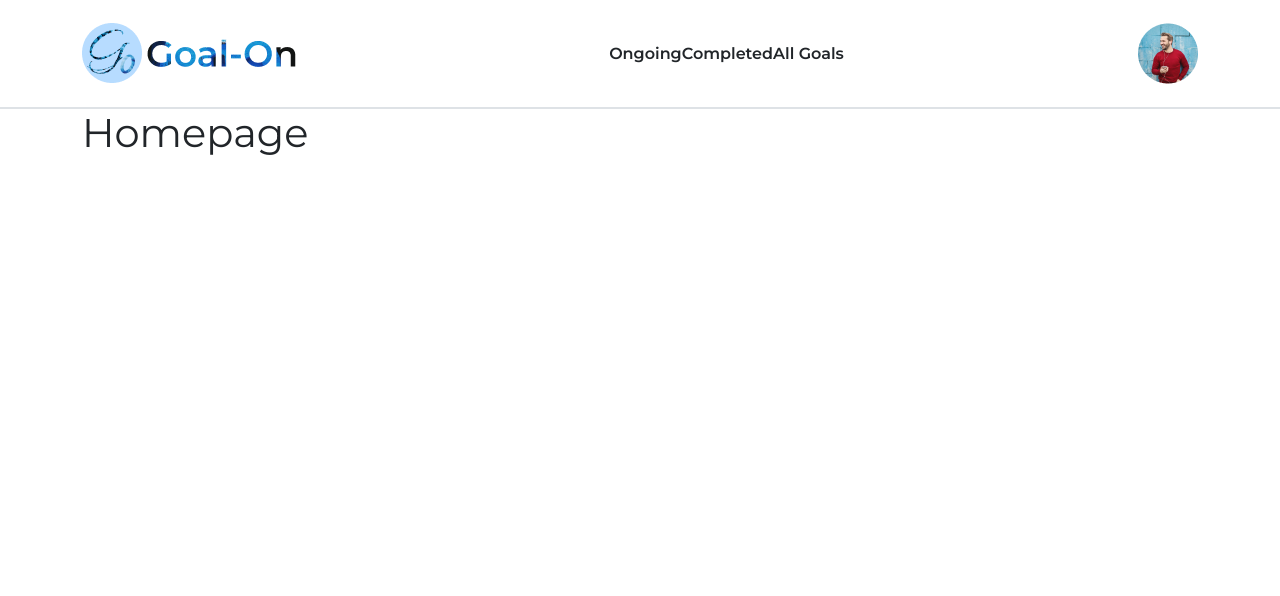
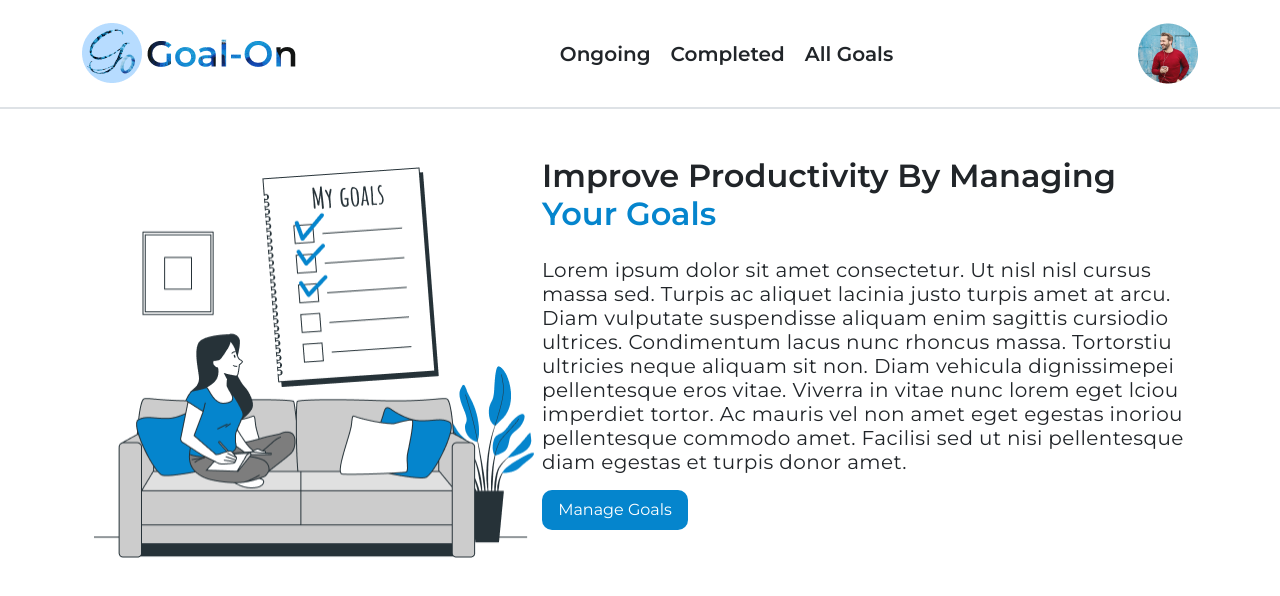
Before and after one commit to Muba-rak/goal-on-client, a React (Vite) app: page / in a window 1280 px wide. Shown: the top 596 px of the page. Built offline with nearby package versions, Linux system fonts and the light colour scheme.

Commit message:
added homepage

```diff
--- a/src/App.css
+++ b/src/App.css
@@ -1 +1,69 @@
 @import url('https://fonts.googleapis.com/css2?family=Montserrat:wght@400;600&display=swap');
+.tag{
+    margin: 0px 10px;
+    font-size: 20px;
+}
+.blue-text{
+    color: #0585CD;
+}
+.blue-bg{
+    background-color: #0585CD;
+}
+.btn1{
+    border: none;
+    outline: none;
+    width: 146px;
+    border-radius: 10px;
+}
+.img-logo{
+    width: 100%;
+}
+.img-text p{
+    font-family: Montserrat;
+        font-size: 20px;
+        font-weight: 400;
+        line-height: 24px;
+        letter-spacing: 0.02em;
+        text-align: left;
+}
+.parent-container{
+    width: 300px;
+}
+.parent{
+    width: 300px;
+    height: 12px;
+    border-radius: 10px;
+    background-color: #D9D9D9;
+}
+.child{
+    height: 100%;
+    border-radius: 10px;
+}
+.red{
+    height: 100%;
+        border-radius: 10px;
+        background-color: #FF0000CC;
+}
+.green {
+    height: 100%;
+        border-radius: 10px;
+        background-color:#008000CC;;
+}
+@media (min-width: 900px) {
+    .img-logo{
+
+        width: 440px;
+        height: 391px;
+    }
+    .img-text{
+        width: 650px;
+        height: 410px;
+    }
+        .parent-container {
+            width: 368px;
+        }
+        .parent {
+            width: 368px;
+        }
+
+}
--- a/src/App.jsx
+++ b/src/App.jsx
@@ -1,6 +1,8 @@
 import "./App.css";
 import { BrowserRouter as Router, Routes, Route } from "react-router-dom";
 import Layout from "./components/Layout";
+import Homepage from "./pages/Homepage";
+import Ongoing from "./pages/Ongoing";
 
 function App() {
   return (
@@ -8,9 +10,9 @@ function App() {
       <Router>
         <Layout>
           <Routes>
-            <Route path="/" element={<h1>Homepage</h1>} />
+            <Route path="/" element={<Homepage />} />
             <Route path="/all" element={<h1>All Goals</h1>} />
-            <Route path="/ongoing" element={<h1>ongoing</h1>} />
+            <Route path="/ongoing" element={<Ongoing />} />
             <Route path="/completed" element={<h1>completed</h1>} />
             <Route path="/create" element={<h1>Create a goal</h1>} />
           </Routes>
--- a/src/components/Header.jsx
+++ b/src/components/Header.jsx
@@ -22,19 +22,19 @@ const Header = () => {
             <Nav className="m-auto my-2 my-lg-0" navbarScroll>
               <Link
                 to="/ongoing"
-                className="text-decoration-none text-dark fw-bold"
+                className="text-decoration-none text-dark fw-bold tag"
               >
                 Ongoing
               </Link>
               <Link
                 to="/completed"
-                className="text-decoration-none text-dark fw-bold"
+                className="text-decoration-none text-dark fw-bold tag"
               >
                 Completed
               </Link>
               <Link
                 to="/all"
-                className="text-decoration-none text-dark fw-bold"
+                className="text-decoration-none text-dark fw-bold tag"
               >
                 All Goals
               </Link>
--- /dev/null
+++ b/src/components/Progress.jsx
@@ -0,0 +1,22 @@
+import React from "react";
+
+const Progress = ({ num }) => {
+  return (
+    <div className="parent-container">
+      <div className="d-flex justify-content-between text-secondary">
+        <p>Progress</p>
+        <p>{num}% </p>
+      </div>
+      <div className="parent">
+        <div
+          className={num < 50 ? "red" : "green"}
+          style={{
+            width: `${num}%`,
+          }}
+        ></div>
+      </div>
+    </div>
+  );
+};
+
+export default Progress;
--- /dev/null
+++ b/src/pages/Homepage.jsx
@@ -0,0 +1,33 @@
+import React from "react";
+import bro from "../assets/bro.png";
+
+const Homepage = () => {
+  return (
+    <div className="container d-block d-lg-flex justify-content-lg-between align-items-lg-center gap-2 mt-5 pb-3">
+      <div className="text-center">
+        <img className="img-logo" src={bro} alt="main image" />
+      </div>
+      <div className="mt-3 mt-md-0 img-text">
+        <h2 className="fw-bold">
+          Improve Productivity By Managing{" "}
+          <span className="blue-text">Your Goals</span>{" "}
+        </h2>
+        <p className="mt-4">
+          Lorem ipsum dolor sit amet consectetur. Ut nisl nisl cursus massa sed.
+          Turpis ac aliquet lacinia justo turpis amet at arcu. Diam vulputate
+          suspendisse aliquam enim sagittis cursiodio ultrices. Condimentum
+          lacus nunc rhoncus massa. Tortorstiu ultricies neque aliquam sit non.
+          Diam vehicula dignissimepei pellentesque eros vitae. Viverra in vitae
+          nunc lorem eget lciou imperdiet tortor. Ac mauris vel non amet eget
+          egestas inoriou pellentesque commodo amet. Facilisi sed ut nisi
+          pellentesque diam egestas et turpis donor amet.
+        </p>
+        <button className="blue-bg btn1 text-white p-2 d-block mt-2">
+          Manage Goals
+        </button>
+      </div>
+    </div>
+  );
+};
+
+export default Homepage;
--- /dev/null
+++ b/src/pages/Ongoing.jsx
@@ -0,0 +1,18 @@
+import React from "react";
+import Progress from "../components/Progress";
+
+const Ongoing = () => {
+  return (
+    <div className="container mt-2">
+      <div className="d-flex justify-content-between align-items-center">
+        <h2 className="fw-bold">Ongoing</h2>
+        <p className="blue-text">+ Create new goals</p>
+      </div>
+      <Progress num={30} />
+      <Progress num={50} />
+      <Progress num={100} />
+    </div>
+  );
+};
+
+export default Ongoing;
```
